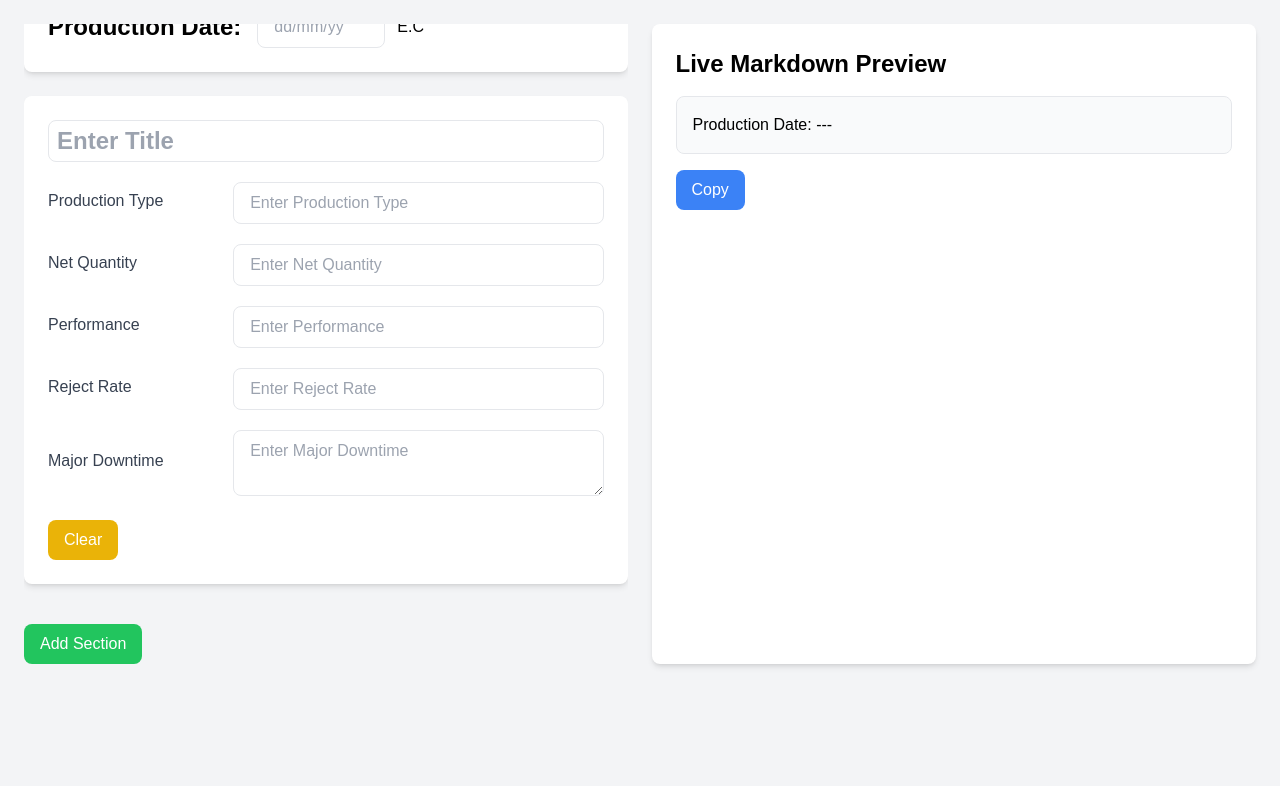
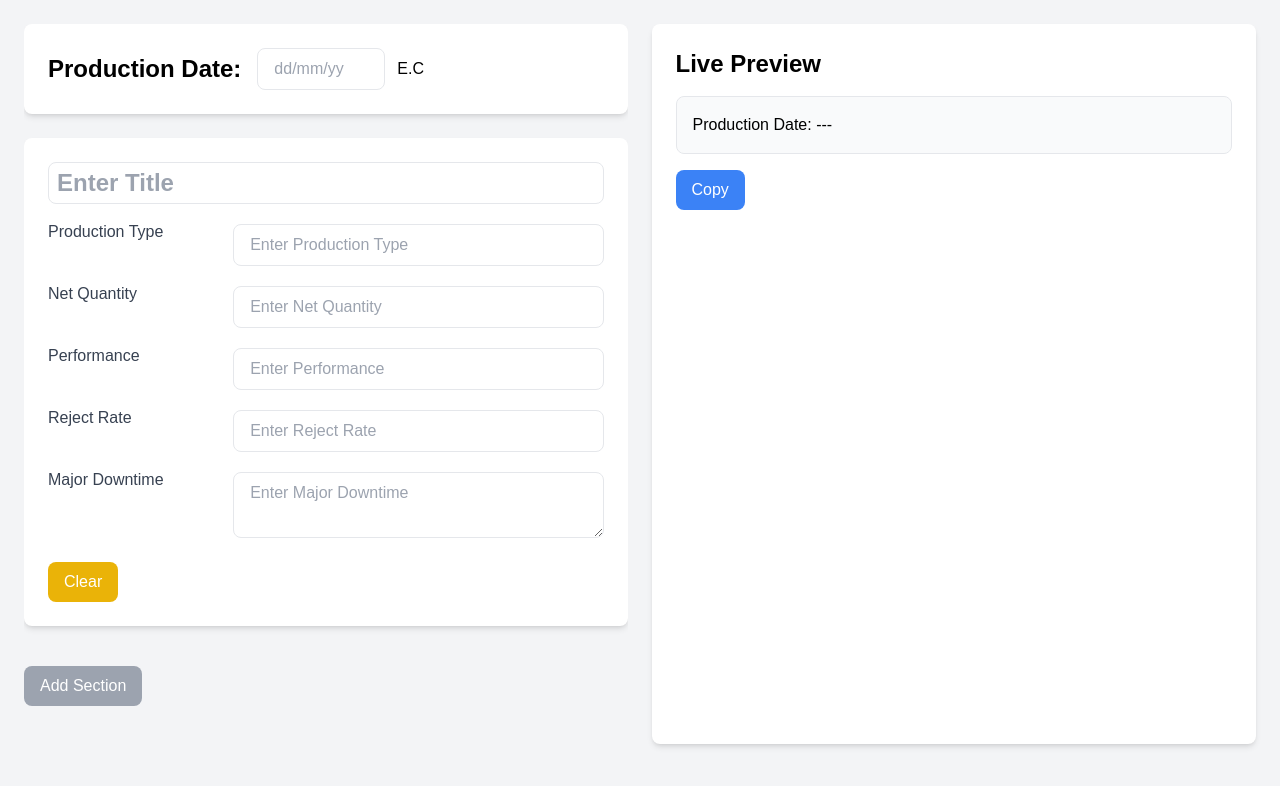
Before and after one commit to samuelerbo/report-formatter, a Next.js app: page / in a window 1280 px wide. Shown: the top 786 px of the page. Built offline with nearby package versions, Linux system fonts and the light colour scheme.

Commit message:
chore: reformatted

```diff
--- a/app/page.tsx
+++ b/app/page.tsx
@@ -49,7 +49,7 @@ const Home = () => {
     setSections((prev) => {
       const updatedSections = [...prev];
       updatedSections[index] = {
-        title: "New Section",
+        title: "",
         fields: { ...predefinedFields },
       };
       return updatedSections;
@@ -60,17 +60,33 @@ const Home = () => {
     setSections((prev) => prev.filter((_, i) => i !== index));
   };
 
-  const addSection = () => {
-    setSections((prev) => [
-      ...prev,
-      { title: "New Section", fields: { ...predefinedFields } },
-    ]);
+  const isAnySectionEmpty = () => {
+    return sections.some((section) =>
+      Object.values(section.fields).every((value) => value.trim() === "")
+    );
   };
 
+  const addSection = () => {
+    if (!isAnySectionEmpty()) {
+      setSections((prev) => [
+        ...prev,
+        { title: "", fields: { ...predefinedFields } },
+      ]);
+    }
+  };
   const trimTitleOnBlur = (index: number) => {
     setSections((prev) => {
       const updatedSections = [...prev];
       updatedSections[index].title = updatedSections[index].title.trim();
+      return updatedSections;
+    });
+  };
+
+  const trimTextAreaOnBlur = (sectionIndex: number, key: string) => {
+    setSections((prev) => {
+      const updatedSections = [...prev];
+      updatedSections[sectionIndex].fields[key] =
+        updatedSections[sectionIndex].fields[key].trim();
       return updatedSections;
     });
   };
@@ -129,11 +145,13 @@ const Home = () => {
         )
         .map(
           ({ title, fields }) =>
-            `## **${title}**\n\n` +
+            `\n## ${
+              title ? `**${title}**` : `------- No Title Given ----`
+            }\n\n` +
             Object.entries(fields)
               .map(([key, value]) => {
                 let suffix = "";
-                if (key === "Net Quantity") suffix = " packs";
+                if (key === "Net Quantity") suffix = " Packs";
                 if (["Performance", "Reject Rate"].includes(key)) suffix = "%";
 
                 return ` 🔹 ${key}: ${
@@ -154,7 +172,7 @@ const Home = () => {
   };
   return (
     <div className="p-6 min-h-screen bg-gray-100 flex flex-col md:flex-row gap-6 text-black">
-      <div className="w-full md:w-1/2 overflow-auto max-h-[80vh]">
+      <div className="w-full md:w-1/2 overflow-auto max-h-[90vh]">
         <div className="bg-white p-6 rounded-lg shadow-md mb-6 flex items-center">
           <h2 className="text-2xl font-semibold mr-4">Production Date:</h2>
           <input
@@ -183,21 +201,26 @@ const Home = () => {
               onChange={(e) => updateTitle(sectionIndex, e.target.value)}
             />
             {Object.keys(section.fields).map((key) => (
-              <div key={key} className="mb-4 flex items-center">
-                <label className="text-gray-700 font-medium w-1/3">{key}</label>
+              <div key={key} className="mb-4 flex flex-col md:flex-row">
+                <label className="text-gray-700 font-medium w-full md:w-1/3">
+                  {key}
+                </label>
                 {key === "Major Downtime" ? (
                   <textarea
-                    className="w-2/3 px-4 py-2 mt-1 border rounded-lg focus:outline-none focus:ring focus:border-blue-500 resize-y"
+                    className="md:w-2/3 px-4 py-2 mt-1 border rounded-lg focus:outline-none focus:ring focus:border-blue-500 resize-y"
                     value={section.fields[key]}
-                    onChange={(e) =>
-                      handleChange(sectionIndex, key, e.target.value)
-                    }
+                    onChange={(e) => {
+                      handleChange(sectionIndex, key, e.target.value);
+                      e.target.style.height = "auto";
+                      e.target.style.height = e.target.scrollHeight + "px";
+                    }}
+                    onBlur={() => trimTextAreaOnBlur(sectionIndex, key)}
                     placeholder={`Enter ${key}`}
                   />
                 ) : (
                   <input
                     type="text"
-                    className="w-2/3 px-4 py-2 mt-1 border rounded-lg focus:outline-none focus:ring focus:border-blue-500"
+                    className="md:w-2/3 px-4 py-2 mt-1 border rounded-lg focus:outline-none focus:ring focus:border-blue-500"
                     value={section.fields[key]}
                     onChange={(e) =>
                       handleChange(sectionIndex, key, e.target.value)
@@ -224,15 +247,20 @@ const Home = () => {
           </div>
         ))}
         <button
-          className="mt-4 px-4 py-2 bg-green-500 text-white rounded-lg hover:bg-green-600"
+          className={`mt-4 px-4 py-2 rounded-lg text-white ${
+            isAnySectionEmpty()
+              ? "bg-gray-400 cursor-not-allowed"
+              : "bg-green-500 hover:bg-green-600"
+          }`}
           onClick={addSection}
+          disabled={isAnySectionEmpty()}
         >
           Add Section
         </button>
       </div>
 
-      <div className="w-full md:w-1/2 bg-white p-6 rounded-lg shadow-md overflow-auto max-h-[80vh]">
-        <h2 className="text-2xl font-semibold mb-4">Live Markdown Preview</h2>
+      <div className="w-full md:w-1/2 bg-white p-6 rounded-lg shadow-md overflow-auto max-h-[90vh]">
+        <h2 className="text-2xl font-semibold mb-4">Live Preview</h2>
         <div className="border p-4 bg-gray-50 rounded-lg">
           <ReactMarkdown>{generateMarkdownUserView()}</ReactMarkdown>
         </div>
```
